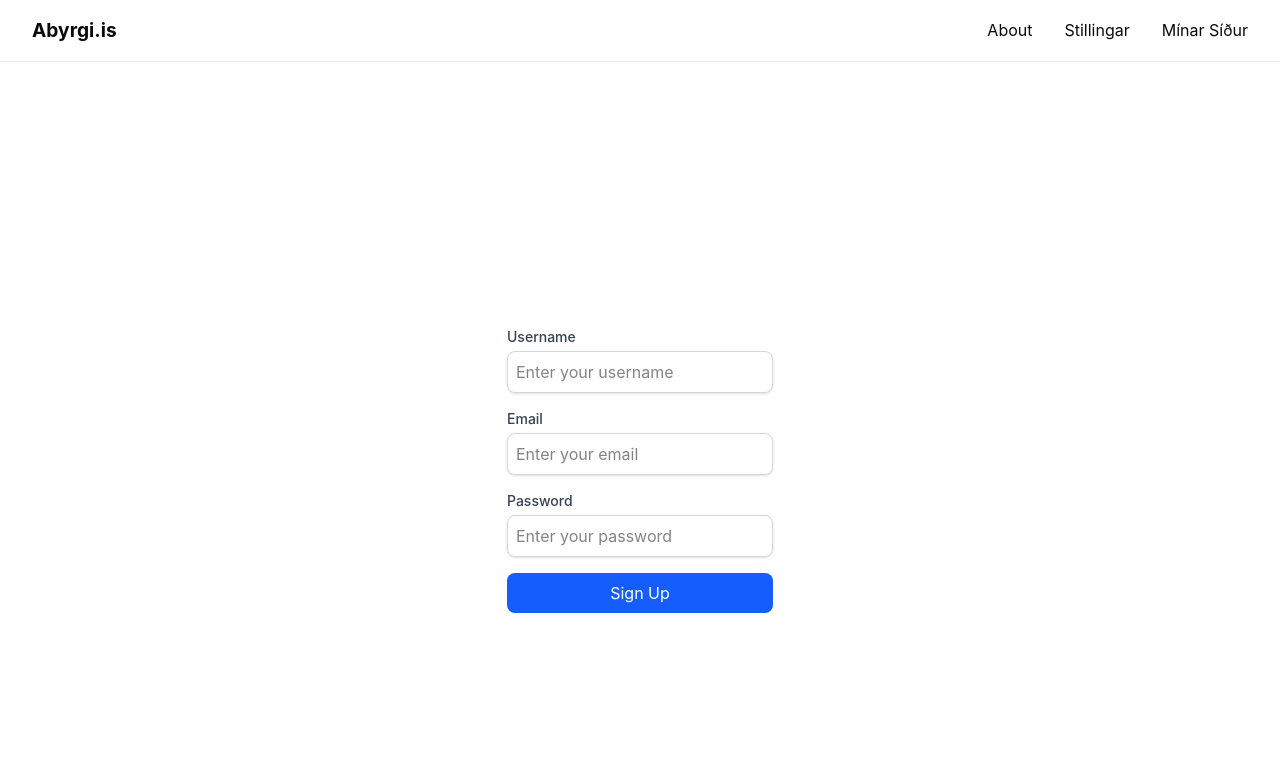
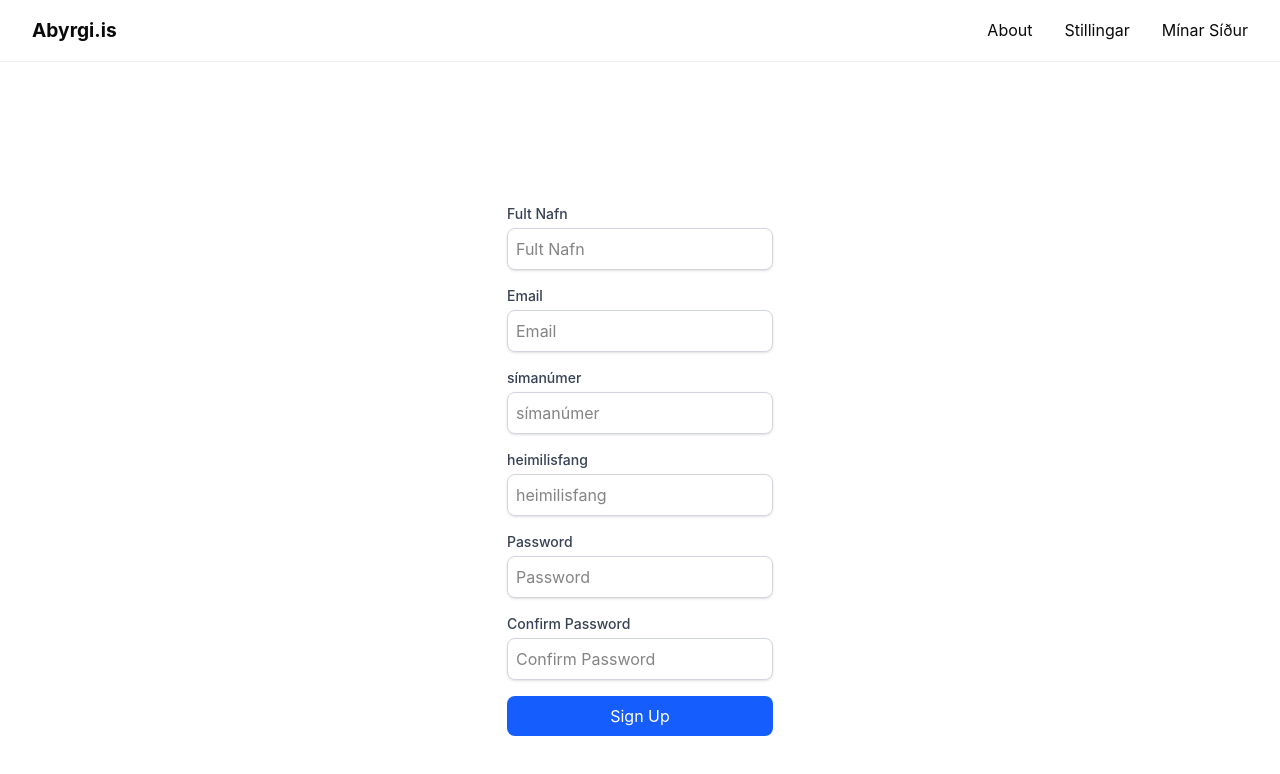
Before and after one commit to Abyrgi-is/Abyrgi.is, a Next.js app in the folder abyrgi.is/: page /sign_up in a window 1280 px wide. Shown: the top 774 px of the page. Built offline with nearby package versions, Linux system fonts and the light colour scheme.

Commit message:
kláraði sign up töfluna

```diff
--- a/abyrgi.is/src/app/sign_up/page.tsx
+++ b/abyrgi.is/src/app/sign_up/page.tsx
@@ -5,12 +5,12 @@ export default function SignUpPage() {
                 <form className="space-y-4">
                     <div>
                         <label className="block text-sm font-medium text-gray-700">
-                            Username
+                            Fult Nafn
                         </label>
                         <input
                             type="text"
                             className="mt-1 block w-full border border-gray-300 rounded-md shadow-sm p-2"
-                            placeholder="Enter your username"
+                            placeholder="Fult Nafn"
                         />
                     </div>
                     <div>
@@ -20,7 +20,27 @@ export default function SignUpPage() {
                         <input
                             type="email"
                             className="mt-1 block w-full border border-gray-300 rounded-md shadow-sm p-2"
-                            placeholder="Enter your email"
+                            placeholder="Email"
+                        />
+                    </div>
+                    <div>
+                        <label className="block text-sm font-medium text-gray-700">
+                            símanúmer
+                        </label>
+                        <input
+                            type="text"
+                            className="mt-1 block w-full border border-gray-300 rounded-md shadow-sm p-2"
+                            placeholder="símanúmer"
+                        />
+                    </div>
+                    <div>
+                        <label className="block text-sm font-medium text-gray-700">
+                            heimilisfang
+                        </label>
+                        <input
+                            type="text"
+                            className="mt-1 block w-full border border-gray-300 rounded-md shadow-sm p-2"
+                            placeholder="heimilisfang"
                         />
                     </div>
                     <div>
@@ -30,7 +50,17 @@ export default function SignUpPage() {
                         <input
                             type="password"
                             className="mt-1 block w-full border border-gray-300 rounded-md shadow-sm p-2"
-                            placeholder="Enter your password"
+                            placeholder="Password"
+                        />
+                    </div>
+                    <div>
+                        <label className="block text-sm font-medium text-gray-700">
+                            Confirm Password
+                        </label>
+                        <input
+                            type="password"
+                            className="mt-1 block w-full border border-gray-300 rounded-md shadow-sm p-2"
+                            placeholder="Confirm Password"
                         />
                     </div>
                     <button
```
